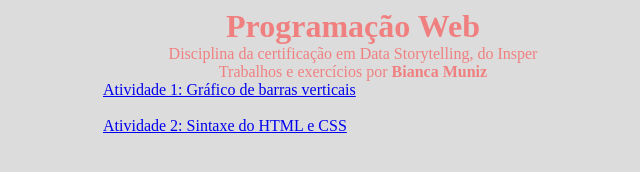
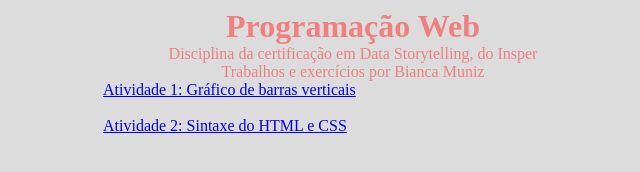
Before and after one commit to biamuniz/exercicio1, a plain HTML site: page index.html in a window 1280 px wide. Shown: the full height of the page, 287-927 px from the left. Drawn offline with Linux system fonts and the light colour scheme.

Commit message:
Update index

```diff
--- a/index.html
+++ b/index.html
@@ -10,7 +10,7 @@
 <body>
     <h1>Programação Web</h1>
     <p>Disciplina da certificação em Data Storytelling, do Insper</p>
-    <p>Trabalhos e exercícios por <strong>Bianca Muniz</strong></p>
+    <p>Trabalhos e exercícios por Bianca Muniz</p>
     <div class="links">
         <a href="https://biamuniz.github.io/programacao-web/atividade-1/">Atividade 1: Gráfico de barras verticais</a><br></br>
         <a href="https://biamuniz.github.io/programacao-web/atividade-1/">Atividade 2: Sintaxe do HTML e CSS</a>
```
